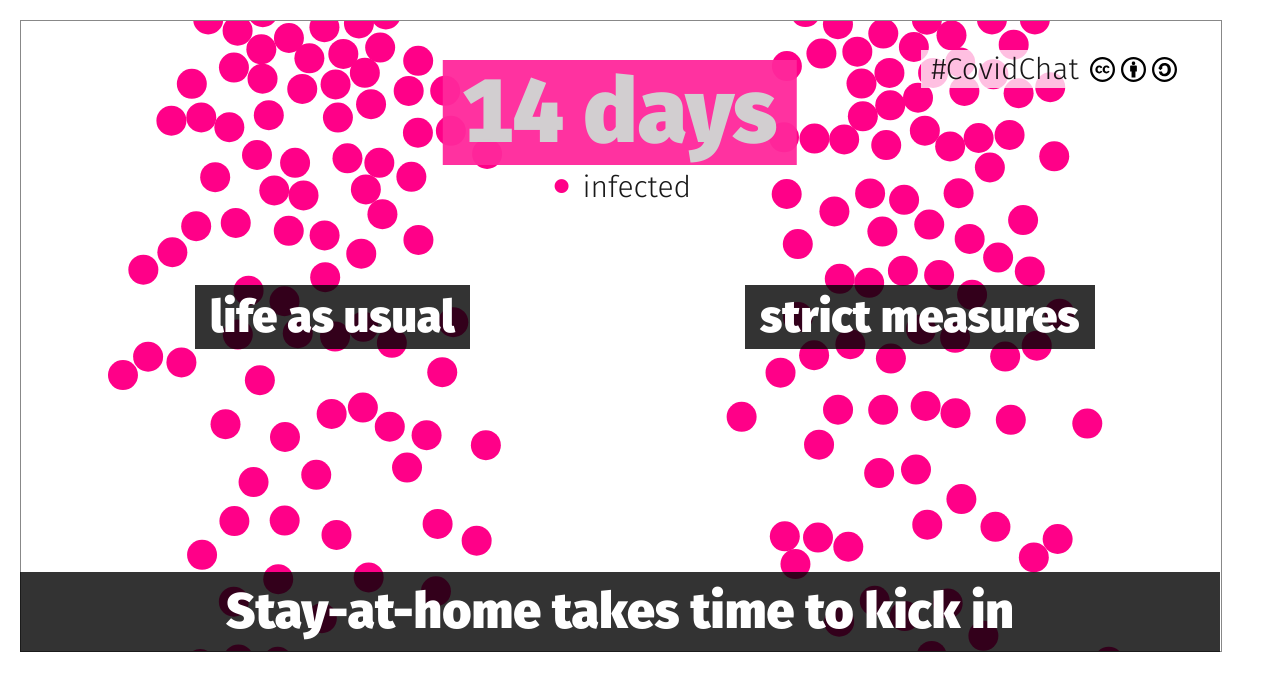
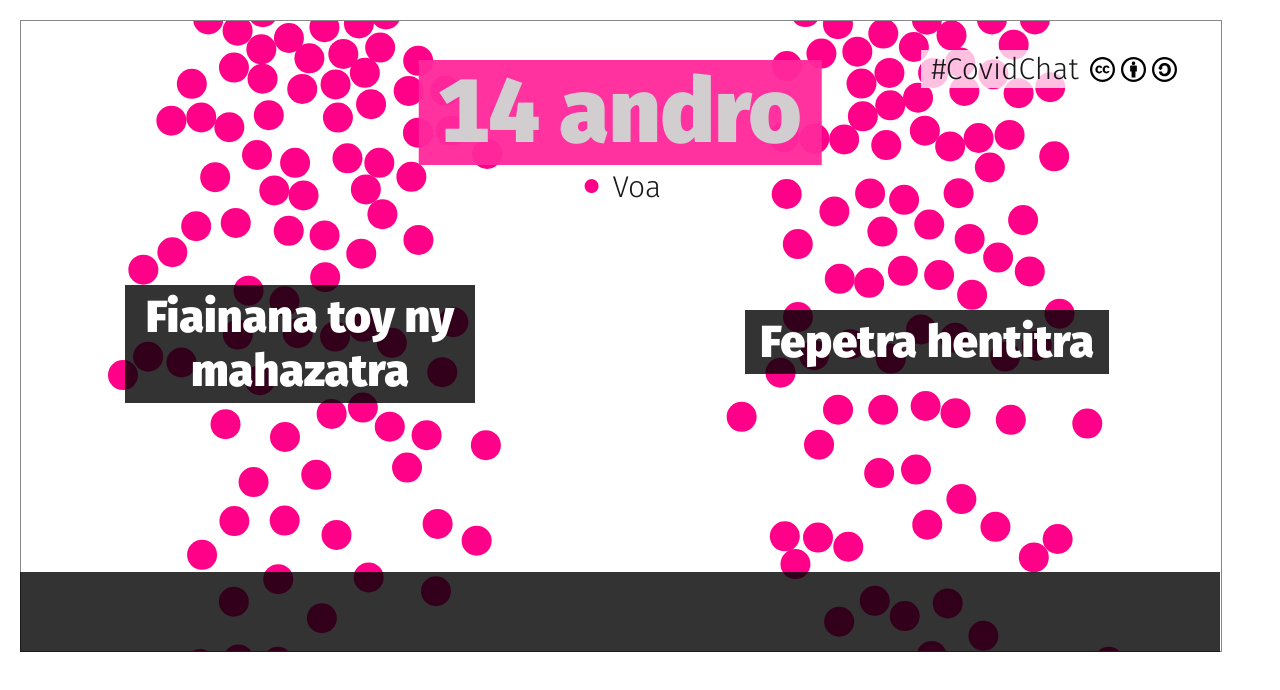
Before and after one commit to cheerful/covidchat-14days-waterfall, a plain HTML site: page index.html in a window 1280 px wide. Drawn offline with Linux system fonts and the light colour scheme; animation ran at ten frames a second.

Commit message:
Add Malagasy version

```diff
--- a/index.html
+++ b/index.html
@@ -108,7 +108,7 @@
       // document.getElementById('pct2').innerHTML =
       //   Math.round(days) + ' days';
       daysEl.innerHTML =
-        Math.round(days) + ' day'+ ((Math.round(days) == 1) ? '' : 's');
+        Math.round(days) + ' andro';//+ ((Math.round(days) == 1) ? '' : 's');
 
       // if (days >= 14) {
       //   document.getElementById('cutoff').style.opacity = '0.999';
@@ -338,7 +338,8 @@
     color: white;
     background: rgba(0,0,0,0.8);
     -webkit-backdrop-filter: blur(10px);
-    left: 175px;
+    left: 105px;
+    width: 350px;
     top: 265px;
   }
   #l2_2 {
@@ -346,7 +347,7 @@
     background: rgba(0,0,0,0.8);
     -webkit-backdrop-filter: blur(10px);
     left: 725px;
-    top: 265px;
+    top: 290px;
   }
   #stay_at_home {
     position: absolute;
@@ -398,18 +399,15 @@
 </div>
 
 <div class="l2" id="l2_1">
-  life as usual
+  Fiainana toy ny mahazatra
 </div>
 
 <div class="l2" id="l2_2">
-  strict measures
-</div>
-<div id="cutoff">
-  <span>Infections<br>at 14 days</span>
+  Fepetra hentitra
 </div>
 
 <div id="legend">
-  <span style="color:#f08">⚫︎</span> infected<br>
+  <span style="color:#f08">⚫︎</span> Voa<br>
   <!--<span style="color:#0c4">⚫︎</span> treated-->
 </div>
 <div id="covidchat">
@@ -417,7 +415,7 @@
   <img src="cc.svg"><img src="by.svg"><img src="sa.svg">
 </div>
 <div id="stay_at_home">
-  Stay-at-home takes time to kick in
+
 </div>
 </body>
 </html>
```
